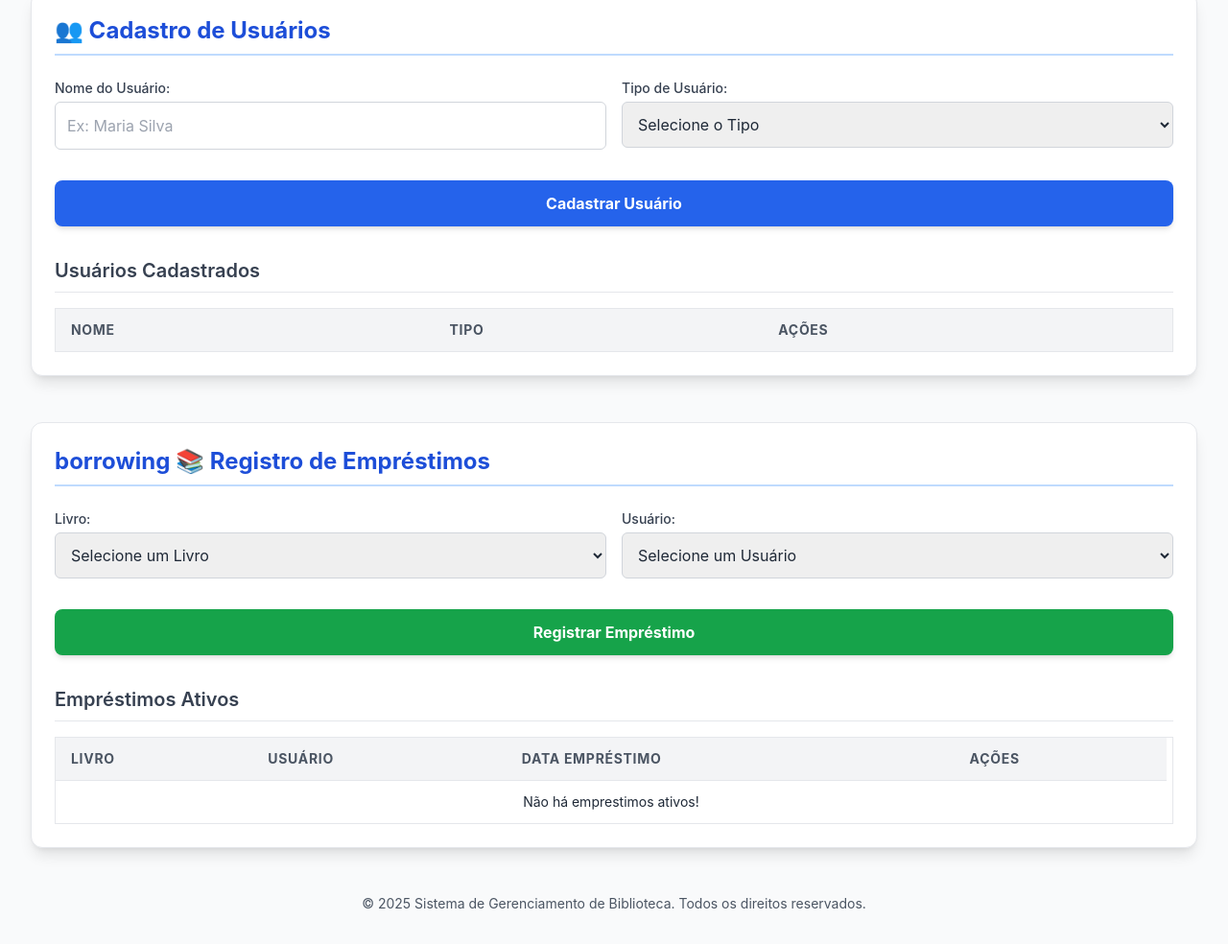
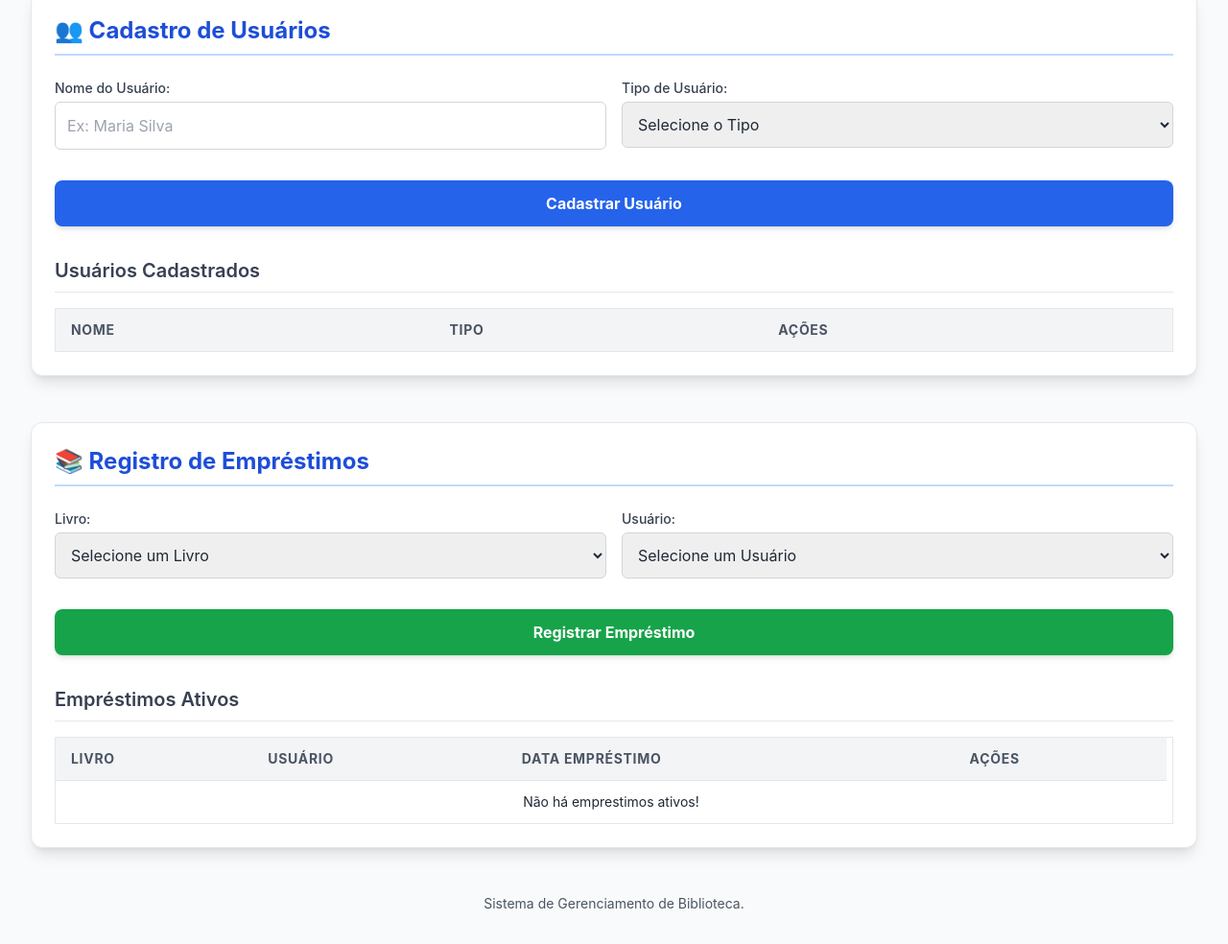
Before and after one commit to marcosceo/biblioteca-js, a website with bundled scripts: page index.html in a window 1280 px wide. Shown: the part 1275-2259 px from the top of the page at 96% size. Built offline with nearby package versions, Linux system fonts and the light colour scheme.

Commit message:
Ajustes no HTML

```diff
--- a/index.html
+++ b/index.html
@@ -15,7 +15,7 @@
     <div class="container mx-auto p-4 md:p-8">
         <header class="text-center mb-8 bg-blue-700 text-white p-6 rounded-lg shadow-lg">
             <h1 class="text-4xl font-extrabold mb-2">📚 Sistema de Gerenciamento de Biblioteca</h1>
-            <p class="text-lg">Controle seus autores, livros, usuários e empréstimos de forma eficiente.</p>
+            <p class="text-lg">Cadastro e controle de autores, livros, usuários e empréstimos.</p>
         </header>
 
         <!-- Seção de Cadastro de Autores -->
@@ -149,7 +149,7 @@
 
         <!-- Seção de Registro de Empréstimos -->
         <section id="registro-emprestimos" class="mb-12 bg-white p-6 rounded-xl shadow-lg border border-gray-200">
-            <h2 class="text-2xl font-bold text-blue-700 mb-6 pb-2 border-b-2 border-blue-200"> borrowing 📚 Registro de Empréstimos</h2>
+            <h2 class="text-2xl font-bold text-blue-700 mb-6 pb-2 border-b-2 border-blue-200">📚 Registro de Empréstimos</h2>
             <form id="form-emprestimo" class="grid grid-cols-1 md:grid-cols-2 gap-4">
                 <div class="flex flex-col">
                     <label for="emprestimo-livro" class="text-sm font-medium text-gray-700 mb-1">Livro:</label>
@@ -190,7 +190,7 @@
 
         <!-- Rodapé -->
         <footer class="text-center mt-12 text-gray-600 text-sm">
-            <p>&copy; 2025 Sistema de Gerenciamento de Biblioteca. Todos os direitos reservados.</p>
+            <p>Sistema de Gerenciamento de Biblioteca.</p>
         </footer>
     </div>
     <script type="module" src="main.js"></script>
```
